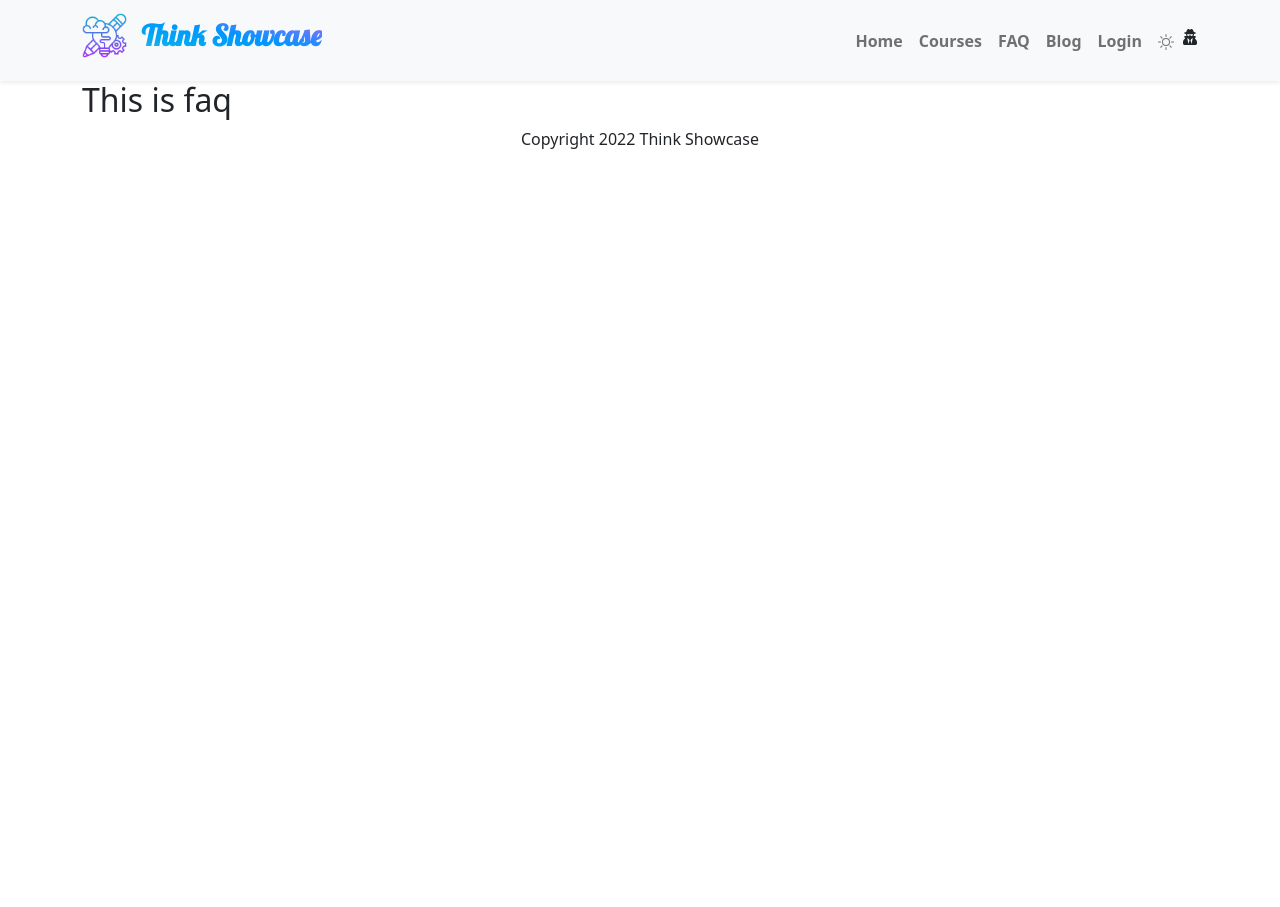
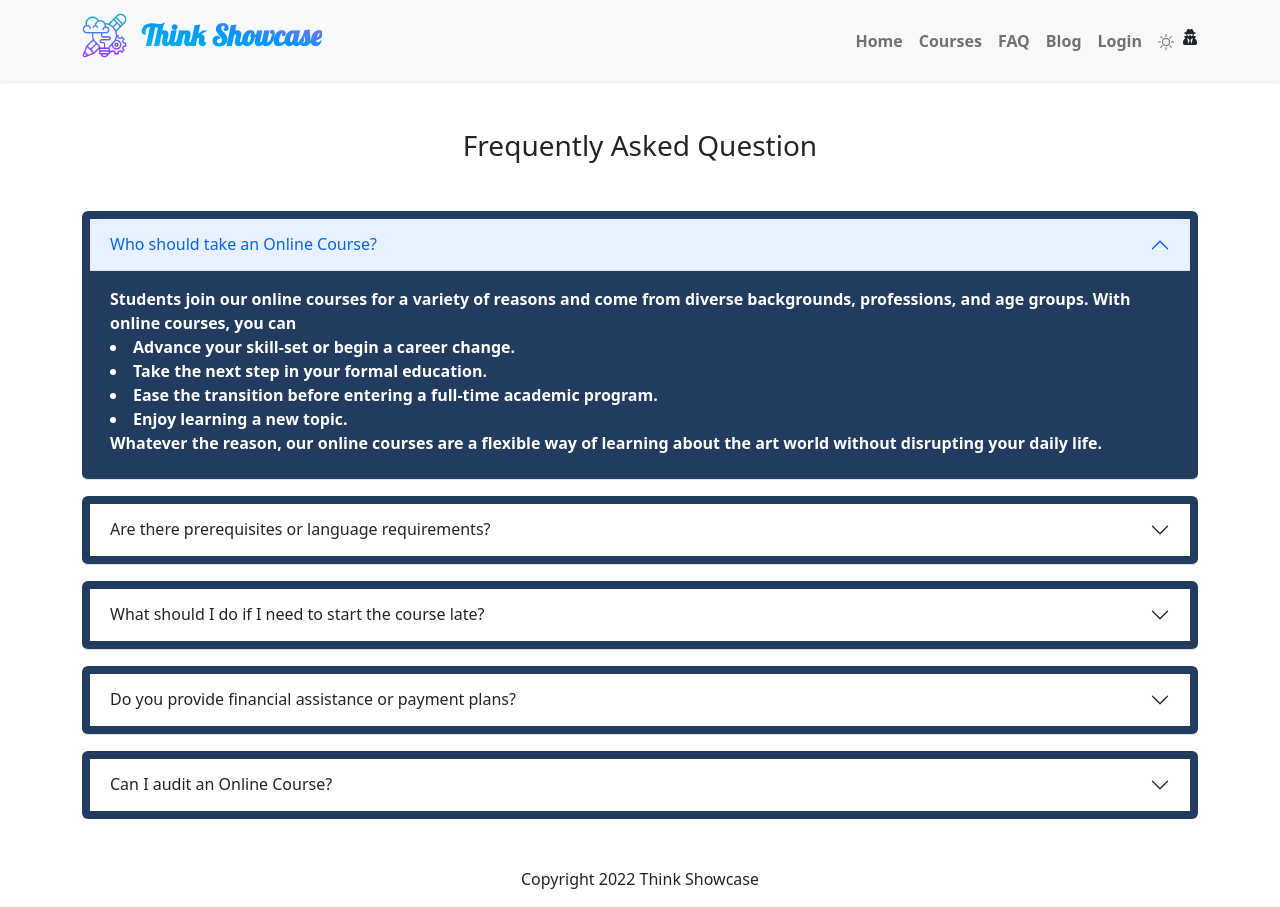
Before and after one commit to rhythmdev/Think-Showcase-Client, a React (Create React App) app: page /faq in a window 1280 px wide. Before the commit the page ends 800 px from the top, so only its background shows below. Built offline with nearby package versions, Linux system fonts and the light colour scheme; no server answers.

Commit message:
faq page done

```diff
--- a/src/components/ErrorPage/ErrorPage.js
+++ b/src/components/ErrorPage/ErrorPage.js
@@ -1,6 +1,5 @@
 import React from "react";
 import { useRouteError } from "react-router-dom";
-import "./Errorpage.css";
 import Lottie from "lottie-react";
 import error404 from "../../assets/error404.json";
 
--- a/src/components/Faq.js
+++ b/src/components/Faq.js
@@ -1,11 +1,99 @@
-import React from 'react';
-
+import React from "react";
+import Accordion from "react-bootstrap/Accordion";
 const Faq = () => {
-    return (
-        <div>
-            <h2>This is faq</h2>
-        </div>
-    );
+  return (
+    <div container className="my-5">
+      <h3 className="text-center">Frequently Asked Question</h3>
+      <Accordion defaultActiveKey="0" flush className="mt-5  ">
+        <Accordion.Item
+          eventKey="0"
+          className="rounded p-2 text-white fw-semibold"
+          style={{ backgroundColor: "#223C60" }}
+        >
+          <Accordion.Header>Who should take an Online Course?</Accordion.Header>
+          <Accordion.Body>
+            Students join our online courses for a variety of reasons and come
+            from diverse backgrounds, professions, and age groups. With online
+            courses, you can
+            <li>Advance your skill-set or begin a career change.</li>
+            <li>Take the next step in your formal education.</li>
+            <li>
+              Ease the transition before entering a full-time academic program.
+            </li>
+            <li>Enjoy learning a new topic.</li>
+            Whatever the reason, our online courses are a flexible way of
+            learning about the art world without disrupting your daily life.
+          </Accordion.Body>
+        </Accordion.Item>
+        <Accordion.Item
+          eventKey="1"
+          className="rounded p-2 text-white fw-semibold mt-3"
+          style={{ backgroundColor: "#223C60" }}
+        >
+          <Accordion.Header>
+            Are there prerequisites or language requirements?
+          </Accordion.Header>
+          <Accordion.Body>
+            There are no prerequisites. Our courses are open to students of all
+            backgrounds who are 12 years of age and older. All courses are
+            conducted in English. Video lectures include English subtitles and
+            the option to slow-down, pause, or replay lectures for better
+            retention. Discussion boards are a critical component of each of our
+            courses; therefore, we suggest students have a conversational
+            knowledge of English when pursuing a Certificate of Completion.
+          </Accordion.Body>
+        </Accordion.Item>
+        <Accordion.Item
+          eventKey="2"
+          className="rounded p-2 text-white fw-semibold mt-3"
+          style={{ backgroundColor: "#223C60" }}
+        >
+          <Accordion.Header>
+            What should I do if I need to start the course late?
+          </Accordion.Header>
+          <Accordion.Body>
+            It is recommended that you begin your course promptly. If you do
+            need to start the course a few days late, contact your instructor as
+            soon as possible after the course has opened to discuss your
+            options. Registration closes on the Friday after the course begins.
+          </Accordion.Body>
+        </Accordion.Item>
+        <Accordion.Item
+          eventKey="3"
+          className="rounded p-2 text-white fw-semibold mt-3"
+          style={{ backgroundColor: "#223C60" }}
+        >
+          <Accordion.Header>
+            Do you provide financial assistance or payment plans?
+          </Accordion.Header>
+          <Accordion.Body>
+            As noncredit courses, our online courses are not eligible for state
+            or federal financial aid. Some students seek professional
+            development support from their employer or from external
+            scholarships. In the United States, fees paid for professional
+            development are deductible from your personal income taxes to the
+            extent permitted by current law. While we do not offer automatic
+            payment plans at this time, please reach out to
+            thinshowcase@online.edu to discuss payment alternatives, such as
+            wire transfers.
+          </Accordion.Body>
+        </Accordion.Item>
+        <Accordion.Item
+          eventKey="4"
+          className="rounded p-2 text-white fw-semibold mt-3"
+          style={{ backgroundColor: "#223C60" }}
+        >
+          <Accordion.Header>Can I audit an Online Course?</Accordion.Header>
+          <Accordion.Body>
+            As a continuing education student, it is your decision how you
+            participate in the course. Those who plan to audit the course and
+            not receive a certificate of completion should send a message to the
+            instructor at the start of the course so they understand your goals.
+          </Accordion.Body>
+        </Accordion.Item>
+      </Accordion>
+    </div>
+  );
 };
 
 export default Faq;
```
Also changed, not shown: src/components/ErrorPage/Errorpage.css (deleted).
